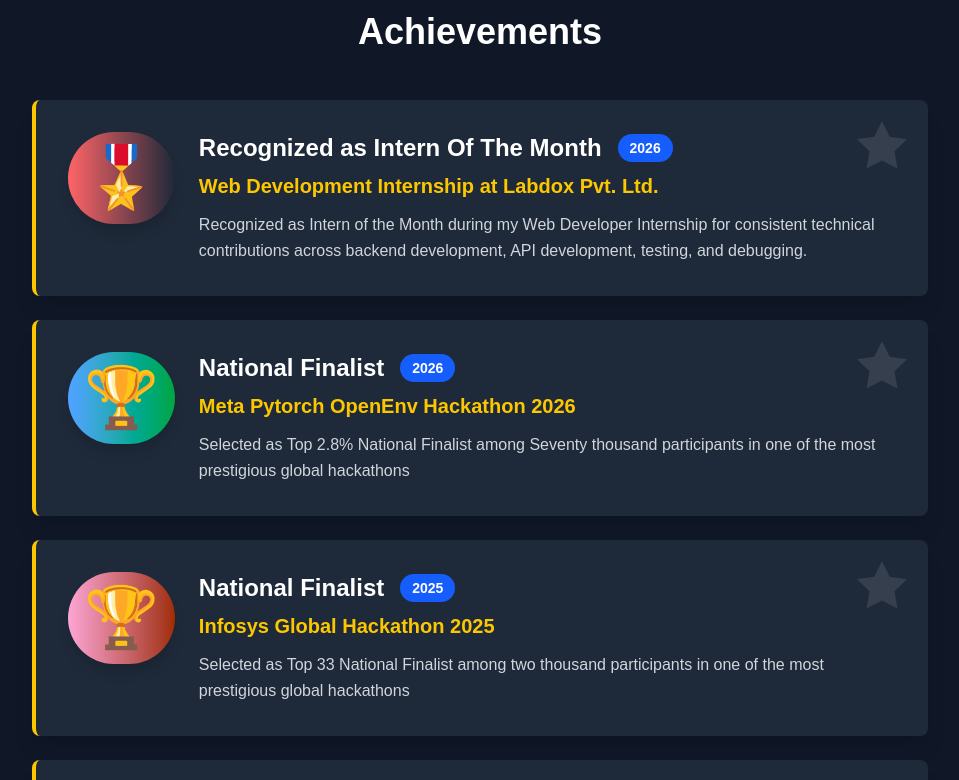
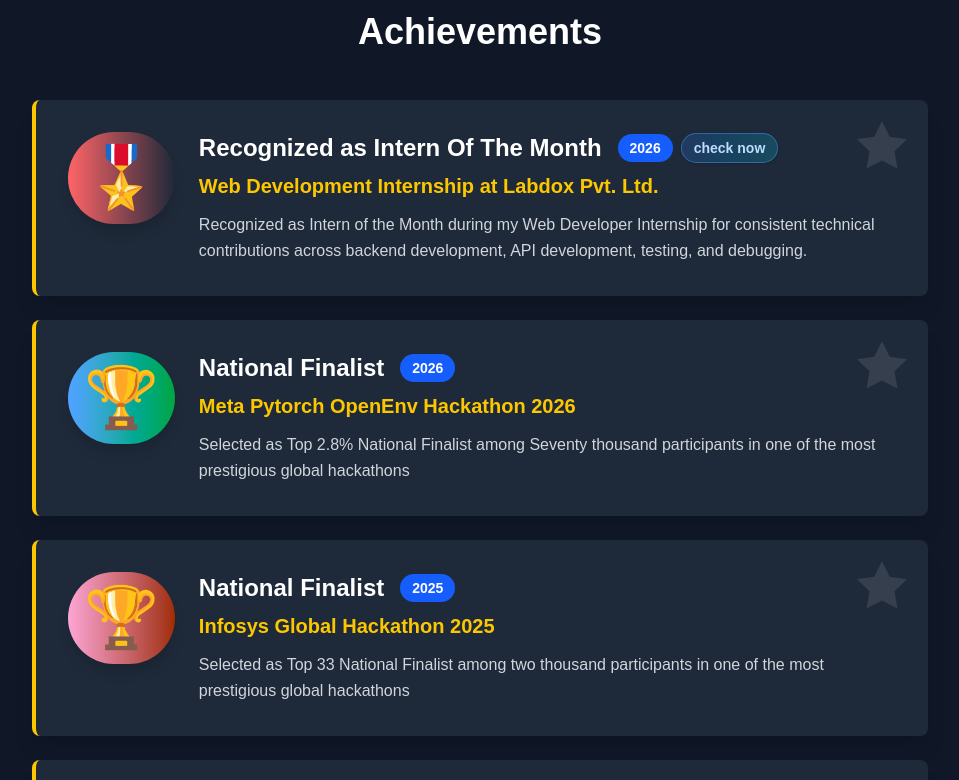
Before and after one commit to shriom17/my-portfolio, a React (Vite) app: page / in a window 1280 px wide. Shown: the part 2840-3620 px from the top of the page, without its empty margins (160-1119 px from the left). Built offline with nearby package versions, Linux system fonts and the light colour scheme.

Commit message:
Added links for achievements and updated the color gradients for better visual appeal.

```diff
--- a/src/App.tsx
+++ b/src/App.tsx
@@ -956,7 +956,8 @@
       description: "Recognized as Intern of the Month during my Web Developer Internship for consistent technical contributions across backend development, API development, testing, and debugging.",
       icon: "🎖️",
       year: "2026",
-      color: "from-red-400 to-blu-600"
+      color: "from-red-400 to-blu-600",
+      link: "https://www.linkedin.com/posts/shrioma-pal-8176aa268_honored-and-grateful-to-be-recognized-as-ugcPost-7468297143745859584-He8C/?utm_source=share&utm_medium=member_desktop&rcm=ACoAAEGZOhMBdXd1v4QClFCiTtpDkqXxlyqqvAs"
     },
     {
       title: "National Finalist",
@@ -1037,9 +1038,21 @@
                 <div className="flex-1">
                   <div className="flex items-center gap-4 mb-2">
                     <h3 className="text-2xl font-bold text-white">{achievement.title}</h3>
-                    <span className="px-3 py-1 bg-blue-600 text-white rounded-full text-sm font-semibold">
-                      {achievement.year}
-                    </span>
+                    <div className="flex items-center gap-2 flex-wrap">
+                      <span className="px-3 py-1 bg-blue-600 text-white rounded-full text-sm font-semibold">
+                        {achievement.year}
+                      </span>
+                      {achievement.link && (
+                        <a
+                          href={achievement.link}
+                          target="_blank"
+                          rel="noopener noreferrer"
+                          className="inline-flex items-center gap-1 rounded-full border border-blue-400/40 bg-gradient-to-r from-blue-500/20 to-cyan-400/20 px-3 py-1 text-sm font-semibold text-blue-200 shadow-sm transition-all duration-200 hover:-translate-y-0.5 hover:border-blue-300/60 hover:from-blue-500/30 hover:to-cyan-400/30 hover:text-white hover:shadow-md"
+                        >
+                          check now
+                        </a>
+                      )}
+                    </div>
                   </div>
                   <h4 className="text-xl font-semibold text-yellow-400 mb-3">{achievement.event}</h4>
                   <p className="text-gray-300 leading-relaxed">{achievement.description}</p>
```
